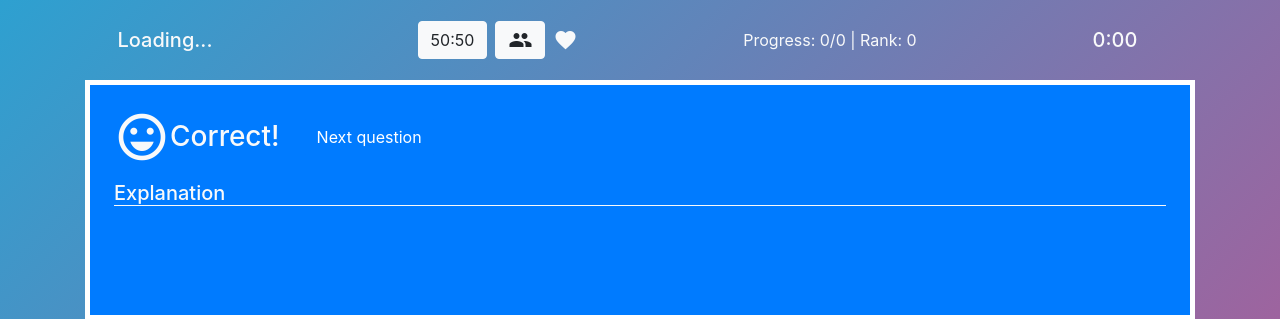
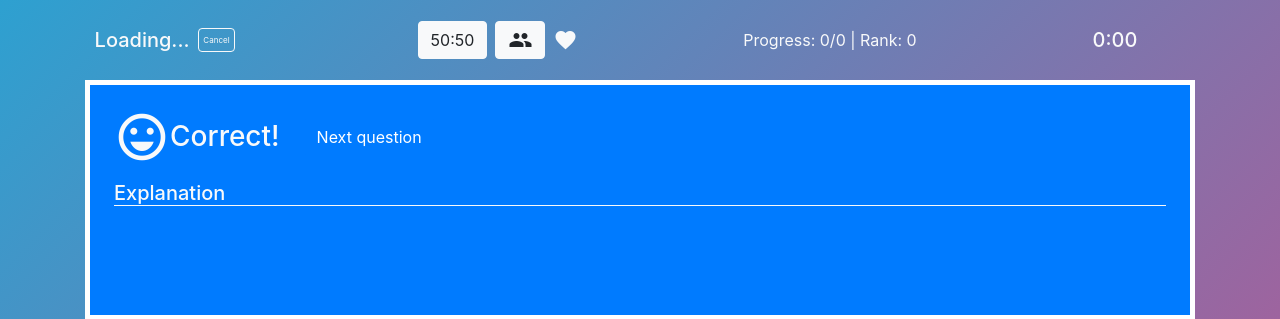
Before and after one commit to folinimarc/quizbubbles, a Django app: template quiz/templates/quiz/quiz.html in a window 1280 px wide. Shown: the top 319 px of the page. Run offline with Django 3.2, Linux system fonts and the light colour scheme; the template is opened without the code that fills it, so the values that code supplies are empty; some libraries are stand-ins or nearby versions.

Commit message:
add cancel button to game

```diff
--- a/quiz/templates/quiz/quiz.html
+++ b/quiz/templates/quiz/quiz.html
@@ -29,6 +29,7 @@
         <div class="row text-light my-3 justify-content-between">
             <div class="col-md-2 text-center d-flex align-items-center justify-content-center">
                 <h5 class="m-0">[[gametype]]</h5>
+                <a href="{% url 'home' %}" class="ml-2 btn btn-mini btn-outline-light">Cancel</a>
             </div>
             <div class="col-md-1 text-center d-flex align-items-center justify-content-center p-2">
                 <span :class="{'opacity-zero': !loading}" class="opacity-fade spinner-border"></span>
```
